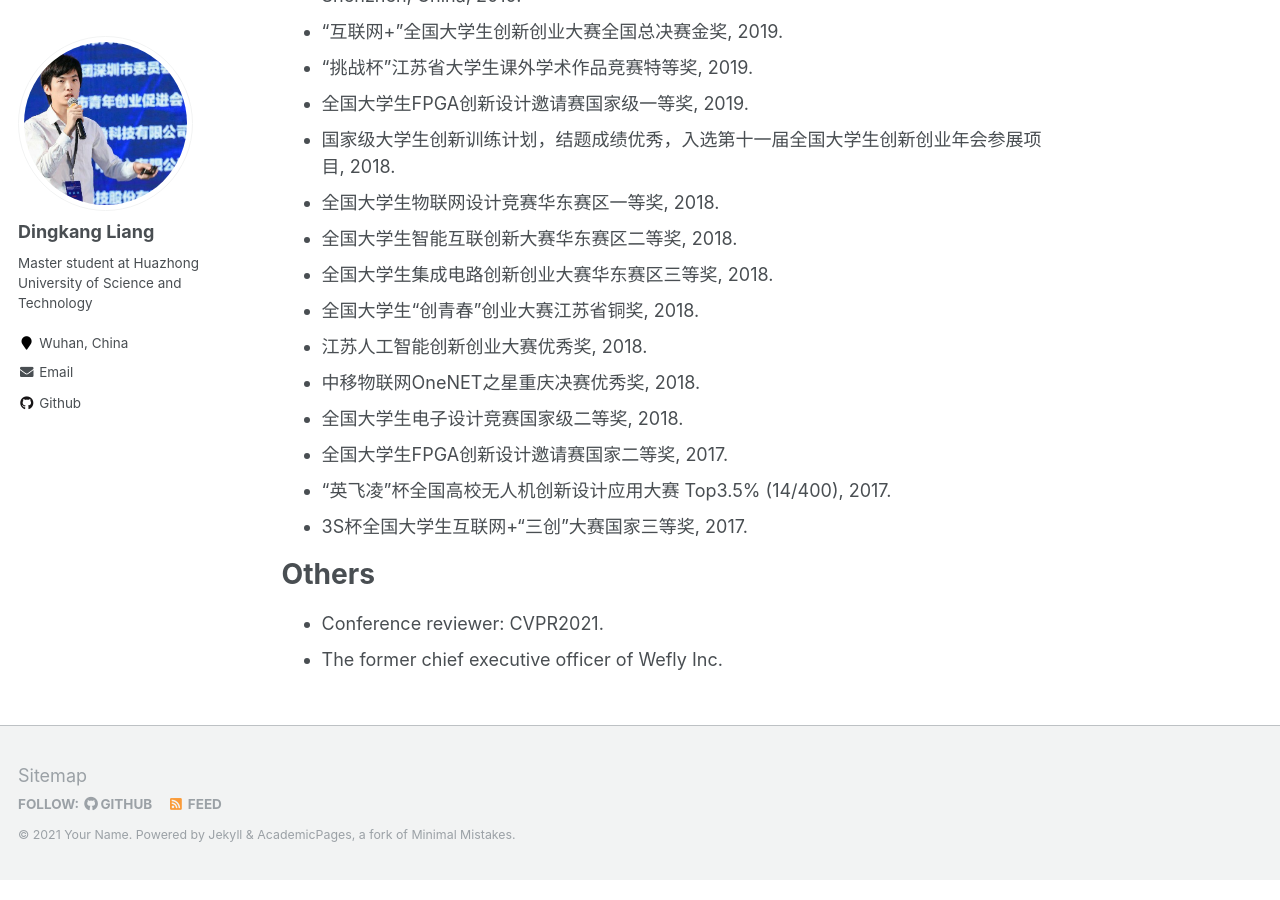
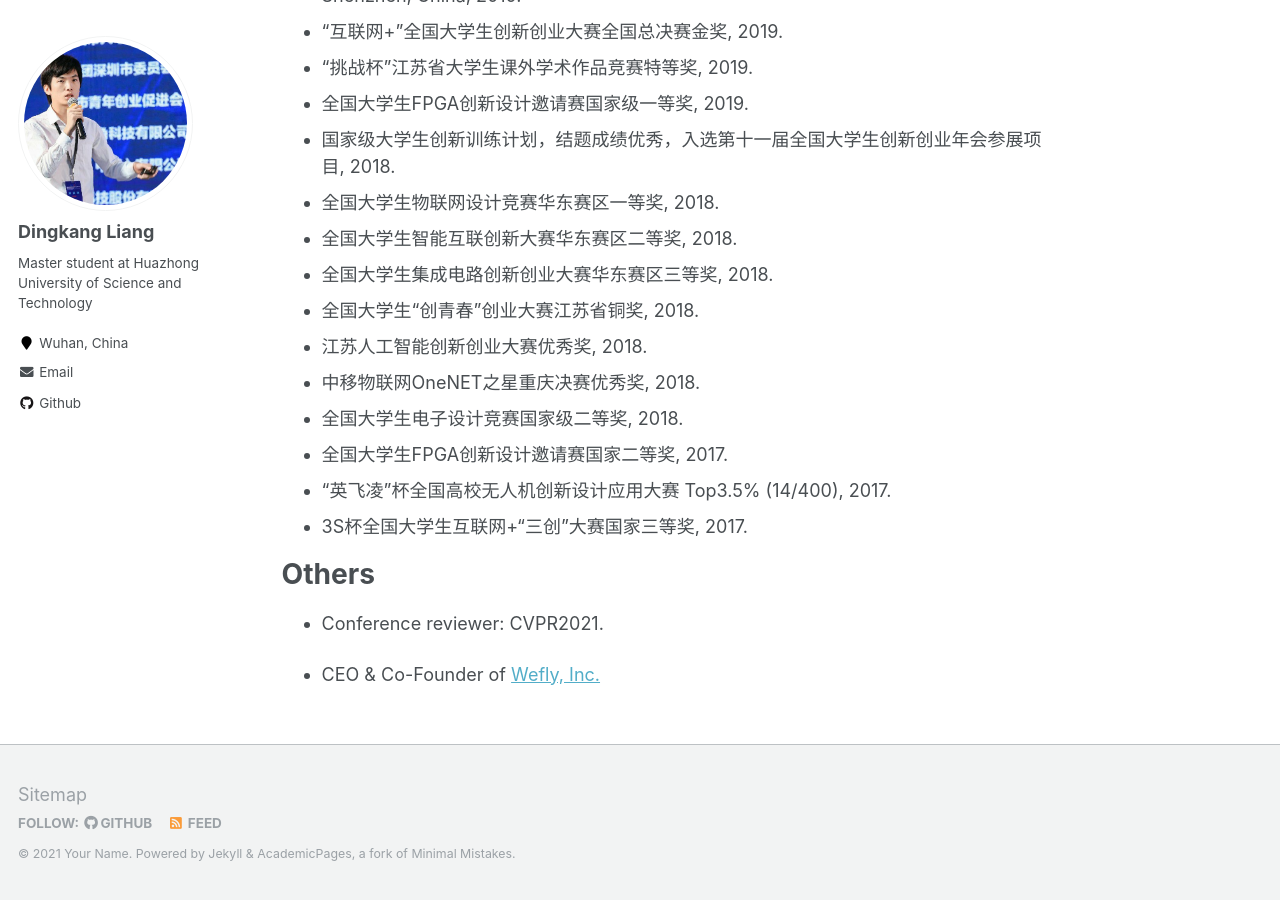
Before and after one commit to dk-liang/dk-liang.github.io, a Jekyll site: the page built from _pages/about.md, in a window 1280 px wide and 900 px high, scrolled down 1267 px. Built offline with Jekyll 4.4.1, drawn with Linux system fonts in a browser that asks for light colours.

Commit message:
Update about.md

```diff
--- a/_pages/about.md
+++ b/_pages/about.md
@@ -49,4 +49,5 @@ Publications
 
 # Others
 * Conference reviewer: CVPR2021.
-* The former chief executive officer of Wefly Inc.
+
+* CEO & Co-Founder of  [Wefly, Inc.](https://www.tianyancha.com/company/3176757052)
```
